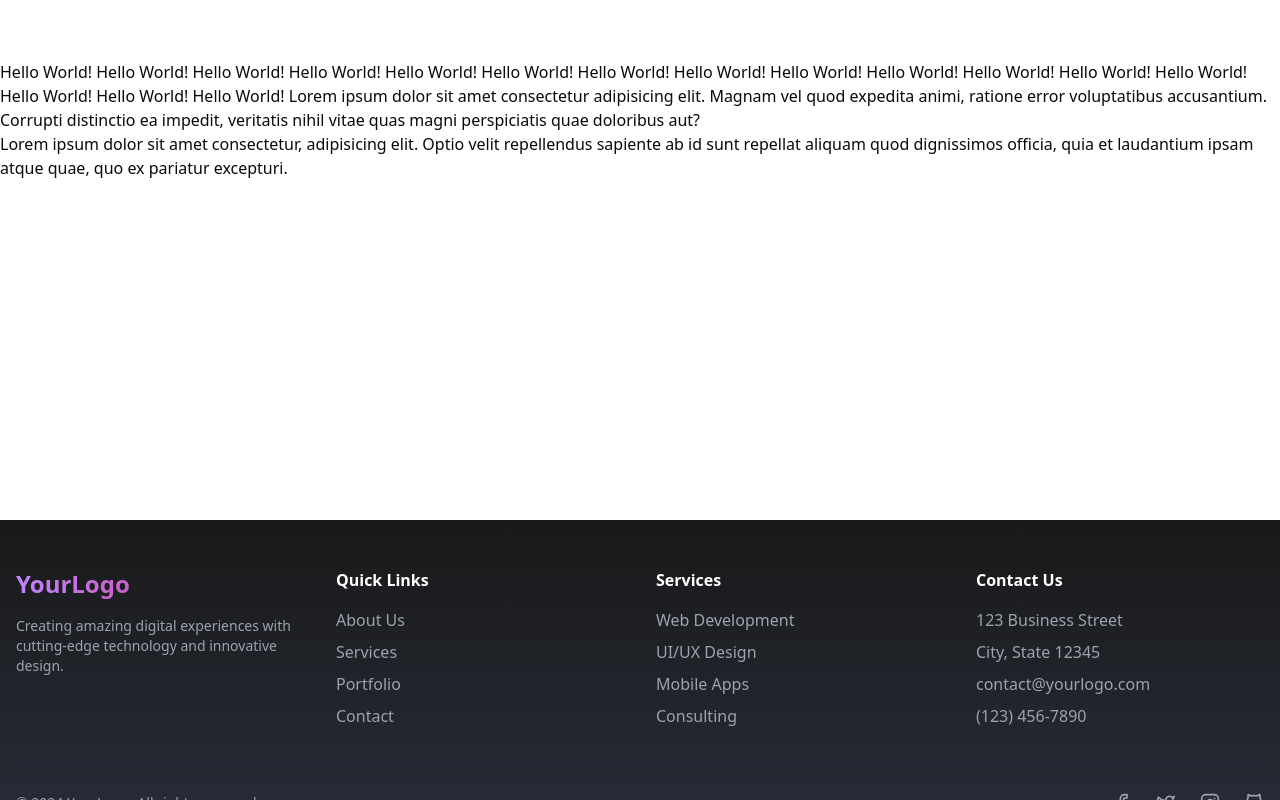
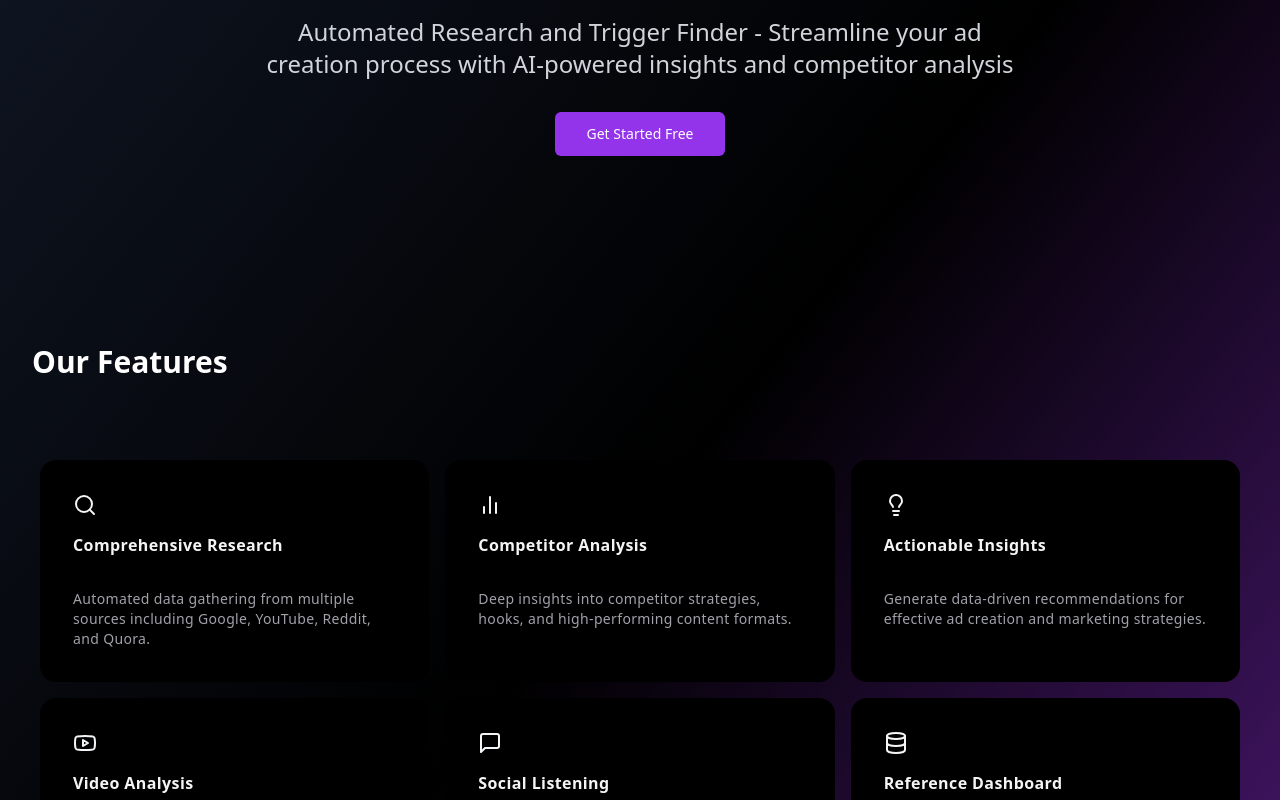
Before and after one commit to AshKatale/level-mind, a Next.js app: page / in a window 1280 px wide. Shown: the part 280-1080 px from the top of the page. Built offline with nearby package versions, Linux system fonts and the light colour scheme.

Commit message:
edited home page

```diff
--- a/package.json
+++ b/package.json
@@ -15,6 +15,7 @@
     "@radix-ui/react-slot": "^1.1.1",
     "class-variance-authority": "^0.7.1",
     "clsx": "^2.1.1",
+    "framer-motion": "^11.18.1",
     "lucide-react": "^0.473.0",
     "next": "15.1.5",
     "react": "^19.0.0",
--- a/src/app/page.js
+++ b/src/app/page.js
@@ -1,26 +1,9 @@
-import Image from "next/image";
+import Home from "@/components/Home";
 
-export default function Home() {
+export default function Page() {
   return (
-    <div className="flex flex-col items-center justify-center min-h-screen py-2">
-      Hello World!
-      Hello World!
-      Hello World!
-      Hello World!
-      Hello World!
-      Hello World!
-      Hello World!
-      Hello World!
-      Hello World!
-      Hello World!
-      Hello World!
-      Hello World!
-      Hello World!
-      Hello World!
-      Hello World!
-      Hello World!
-      Lorem ipsum dolor sit amet consectetur adipisicing elit. Magnam vel quod expedita animi, ratione error voluptatibus accusantium. Corrupti distinctio ea impedit, veritatis nihil vitae quas magni perspiciatis quae doloribus aut?
-      <div>Lorem ipsum dolor sit amet consectetur, adipisicing elit. Optio velit repellendus sapiente ab id sunt repellat aliquam quod dignissimos officia, quia et laudantium ipsam atque quae, quo ex pariatur excepturi.</div>
+    <div>
+      <Home />
     </div>
   );
 }
--- /dev/null
+++ b/src/components/Home.js
@@ -0,0 +1,57 @@
+import { Button } from "@/components/ui/button";
+
+import { HoverEffect } from "@/components/ui/card-hover-effect";
+import features from "@/data/data";
+
+const Home = () => {
+  return (
+    <div className="min-h-screen bg-gradient-to-br from-gray-900 via-black to-purple-900 text-gray-100">
+      <main className="container mx-auto px-4 pt-20 pb-12">
+        {/* Hero Section */}
+        <div className="min-h-[60vh] flex flex-col items-center justify-center text-center space-y-8 py-16">
+          <h1 className="text-5xl md:text-6xl font-bold">
+            <span className="bg-gradient-to-r from-purple-400 to-pink-600 text-transparent bg-clip-text">
+              ART Finder
+            </span>
+          </h1>
+          <p className="text-xl md:text-2xl text-gray-300 max-w-3xl">
+            Automated Research and Trigger Finder - Streamline your ad creation
+            process with AI-powered insights and competitor analysis
+          </p>
+          <Button
+            size="lg"
+            className="bg-purple-600 hover:bg-purple-700 text-white"
+          >
+            Get Started Free
+          </Button>
+        </div>
+
+        {/* Features Grid */}
+        <section className="py-16">
+          <div className="container mx-auto px-4">
+            <h2 className="text-3xl font-bold text-white mb-8">Our Features</h2>
+            <HoverEffect items={features} />
+          </div>
+        </section>
+
+        {/* Stats Section */}
+        <div className="grid grid-cols-1 md:grid-cols-3 gap-8 py-16">
+          <div className="bg-gray-900/50 border border-gray-800 rounded-lg p-8 text-center">
+            <div className="text-4xl font-bold text-white">500K+</div>
+            <div className="text-gray-400 mt-2">Data Points Analyzed</div>
+          </div>
+          <div className="bg-gray-900/50 border border-gray-800 rounded-lg p-8 text-center">
+            <div className="text-4xl font-bold text-white">98%</div>
+            <div className="text-gray-400 mt-2">Accuracy Rate</div>
+          </div>
+          <div className="bg-gray-900/50 border border-gray-800 rounded-lg p-8 text-center">
+            <div className="text-4xl font-bold text-white">50x</div>
+            <div className="text-gray-400 mt-2">Faster Research</div>
+          </div>
+        </div>
+      </main>
+    </div>
+  );
+};
+
+export default Home;
--- /dev/null
+++ b/src/components/ui/card-hover-effect.jsx
@@ -0,0 +1,86 @@
+"use client";
+import { cn } from "@/lib/utils";
+import { AnimatePresence, motion } from "framer-motion";
+import { useState } from "react";
+
+export const HoverEffect = ({ items, className }) => {
+  let [hoveredIndex, setHoveredIndex] = useState(null);
+
+  return (
+    <div
+      className={cn(
+        "grid grid-cols-1 md:grid-cols-2  lg:grid-cols-3  py-10",
+        className
+      )}
+    >
+      {items.map((item, idx) => (
+        <div
+          key={idx} // Use `idx` as a fallback key
+          className="relative group block p-2 h-full w-full cursor-pointer"
+          onMouseEnter={() => setHoveredIndex(idx)}
+          onMouseLeave={() => setHoveredIndex(null)}
+        >
+          <AnimatePresence>
+            {hoveredIndex === idx && (
+              <motion.span
+                className="absolute inset-0 h-full w-full bg-neutral-200 dark:bg-slate-800/[0.8] block rounded-3xl"
+                layoutId="hoverBackground"
+                initial={{ opacity: 0 }}
+                animate={{
+                  opacity: 1,
+                  transition: { duration: 0.15 },
+                }}
+                exit={{
+                  opacity: 0,
+                  transition: { duration: 0.15, delay: 0.2 },
+                }}
+              />
+            )}
+          </AnimatePresence>
+          <Card>
+            {/* Include the icon */}
+            <div className="text-center">{item.icon}</div>
+            <CardTitle>{item.title}</CardTitle>
+            <CardDescription>{item.description}</CardDescription>
+          </Card>
+        </div>
+      ))}
+    </div>
+  );
+};
+
+export const Card = ({ className, children }) => {
+  return (
+    <div
+      className={cn(
+        "rounded-2xl h-full w-full p-4 overflow-hidden bg-black border border-transparent dark:border-white/[0.2] group-hover:border-slate-700 relative z-20",
+        className
+      )}
+    >
+      <div className="relative z-50">
+        <div className="p-4">{children}</div>
+      </div>
+    </div>
+  );
+};
+
+export const CardTitle = ({ className, children }) => {
+  return (
+    <h4 className={cn("text-zinc-100 font-bold tracking-wide mt-4", className)}>
+      {children}
+    </h4>
+  );
+};
+
+export const CardDescription = ({ className, children }) => {
+  return (
+    <p
+      className={cn(
+        "mt-8 text-zinc-400 tracking-wide leading-relaxed text-sm",
+        className
+      )}
+    >
+      {children}
+    </p>
+  );
+};
--- /dev/null
+++ b/src/components/ui/card.jsx
@@ -0,0 +1,50 @@
+import * as React from "react"
+
+import { cn } from "@/lib/utils"
+
+const Card = React.forwardRef(({ className, ...props }, ref) => (
+  <div
+    ref={ref}
+    className={cn("rounded-lg border bg-card text-card-foreground shadow-sm", className)}
+    {...props} />
+))
+Card.displayName = "Card"
+
+const CardHeader = React.forwardRef(({ className, ...props }, ref) => (
+  <div
+    ref={ref}
+    className={cn("flex flex-col space-y-1.5 p-6", className)}
+    {...props} />
+))
+CardHeader.displayName = "CardHeader"
+
+const CardTitle = React.forwardRef(({ className, ...props }, ref) => (
+  <div
+    ref={ref}
+    className={cn("text-2xl font-semibold leading-none tracking-tight", className)}
+    {...props} />
+))
+CardTitle.displayName = "CardTitle"
+
+const CardDescription = React.forwardRef(({ className, ...props }, ref) => (
+  <div
+    ref={ref}
+    className={cn("text-sm text-muted-foreground", className)}
+    {...props} />
+))
+CardDescription.displayName = "CardDescription"
+
+const CardContent = React.forwardRef(({ className, ...props }, ref) => (
+  <div ref={ref} className={cn("p-6 pt-0", className)} {...props} />
+))
+CardContent.displayName = "CardContent"
+
+const CardFooter = React.forwardRef(({ className, ...props }, ref) => (
+  <div
+    ref={ref}
+    className={cn("flex items-center p-6 pt-0", className)}
+    {...props} />
+))
+CardFooter.displayName = "CardFooter"
+
+export { Card, CardHeader, CardFooter, CardTitle, CardDescription, CardContent }
--- /dev/null
+++ b/src/data/data.js
@@ -0,0 +1,50 @@
+import {
+  Search,
+  BarChart2,
+  Lightbulb,
+  Youtube,
+  MessageSquare,
+  Database,
+} from "lucide-react";
+
+
+const features = [
+  {
+    icon: <Search className="h-8 w-8 text-purple-400" />,
+    title: "Comprehensive Research",
+    description:
+      "Automated data gathering from multiple sources including Google, YouTube, Reddit, and Quora.",
+  },
+  {
+    icon: <BarChart2 className="h-8 w-8 text-purple-400" />,
+    title: "Competitor Analysis",
+    description:
+      "Deep insights into competitor strategies, hooks, and high-performing content formats.",
+  },
+  {
+    icon: <Lightbulb className="h-8 w-8 text-purple-400" />,
+    title: "Actionable Insights",
+    description:
+      "Generate data-driven recommendations for effective ad creation and marketing strategies.",
+  },
+  {
+    icon: <Youtube className="h-8 w-8 text-purple-400" />,
+    title: "Video Analysis",
+    description:
+      "Analyze YouTube content to identify trends and successful content patterns.",
+  },
+  {
+    icon: <MessageSquare className="h-8 w-8 text-purple-400" />,
+    title: "Social Listening",
+    description:
+      "Monitor conversations and sentiment across social media platforms.",
+  },
+  {
+    icon: <Database className="h-8 w-8 text-purple-400" />,
+    title: "Reference Dashboard",
+    description:
+      "Centralized dashboard with direct links to analyzed content and visual insights.",
+  },
+];
+
+export default features;
```
Also changed, not shown: 1 other file (tests, documents, lock files or other folders).
